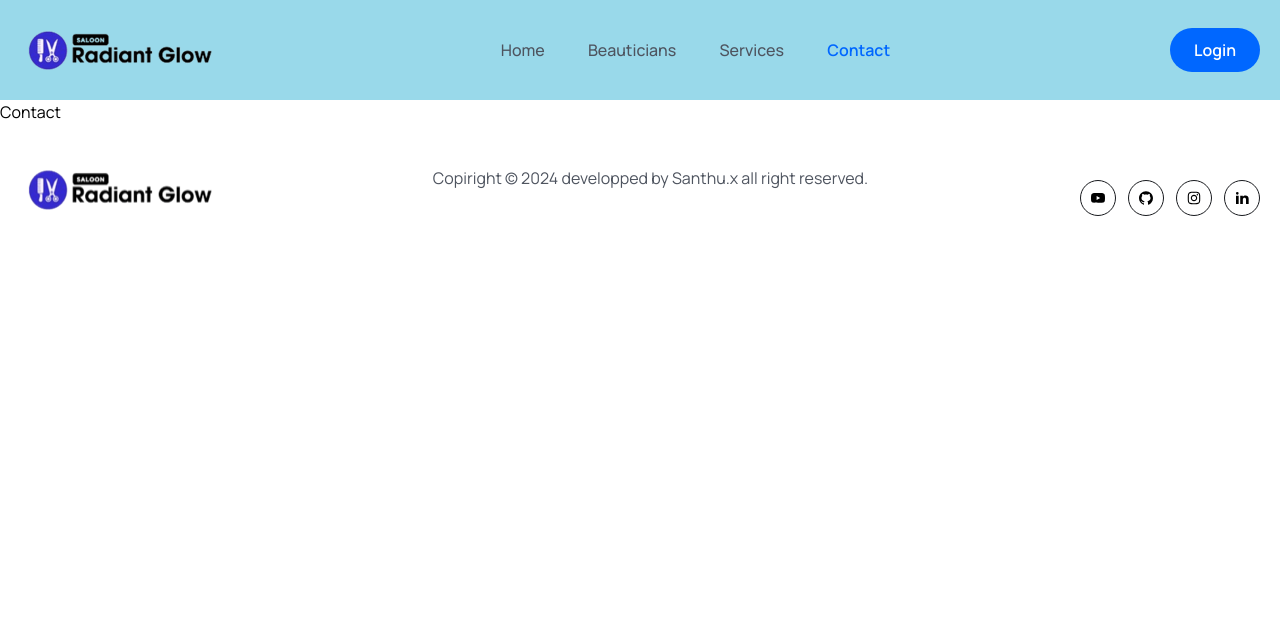
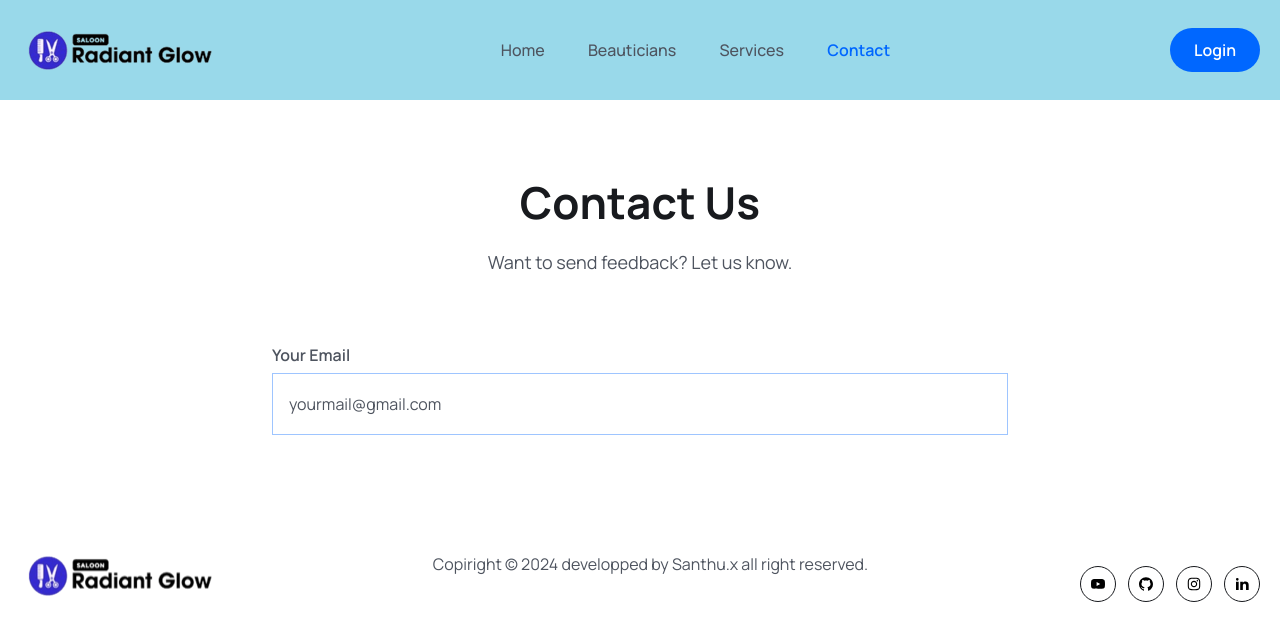
Before and after one commit to santhuxx/RadiantGlowSalon_Web, a React (Vite) app in the folder frontend/: page /contact in a window 1280 px wide. Shown: the top 640 px of the page. Built offline with nearby package versions, Linux system fonts and the light colour scheme.

Commit message:
ContactUs page done

```diff
--- a/frontend/src/index.css
+++ b/frontend/src/index.css
@@ -32,6 +32,16 @@
     .hero_section{
         @apply bg-[url('./assets/images/hero-bg.png')] bg-no-repeat bg-center bg-cover;
     }
+
+    .form_label{
+        @apply text-textColor font-semibold text-[16px] leading-7 mb-2
+    }
+
+    .form_input{
+        @apply w-full px-4 py-4 border border-solid border-[#0066ff61]
+        focus:outline-none focus:border-primaryColor text-[16px] leading-7
+         text-headingColor placeholder:text-textColor cursor-pointer
+    }
 }
 
 @media only screen and (max-width: 1024px){
--- a/frontend/src/pages/Contact.jsx
+++ b/frontend/src/pages/Contact.jsx
@@ -2,9 +2,30 @@ import React from 'react'
 
 const Contact = () => {
   return (
-    <div>
-      Contact
-    </div>
+    <section>
+      <div className='px-4 mx-auto max-w-screen-md'>
+        <h2 className='heading text-center'>
+          Contact Us
+        </h2>
+        <p className='mb-8 lg:mb-16 font-light text-center text_para'>
+          Want to send feedback? Let us know.
+        </p>
+        <form action='#' className='space-y-8'>
+          <div>
+            <label htmlFor='email' className='form_label'>
+              Your Email
+            </label>
+            <input
+              type="email"
+              id='email'
+              placeholder='yourmail@gmail.com'
+              className='form_input mt-1'>
+            </input>
+
+          </div>
+        </form>
+      </div>
+    </section>
   )
 }
 
```
